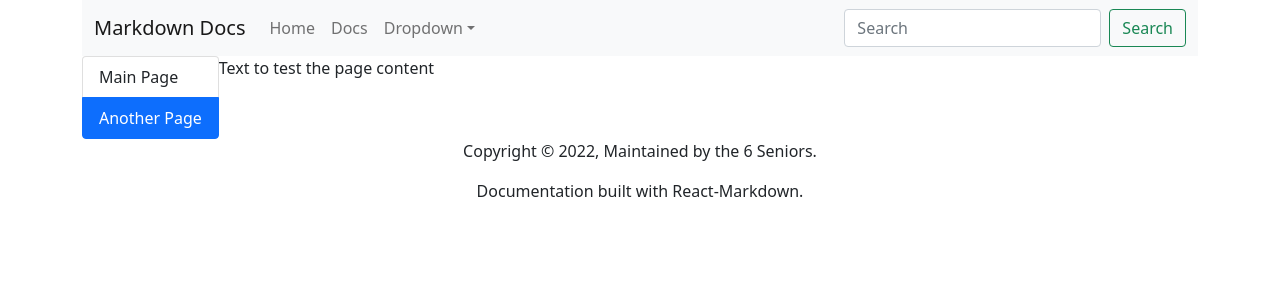
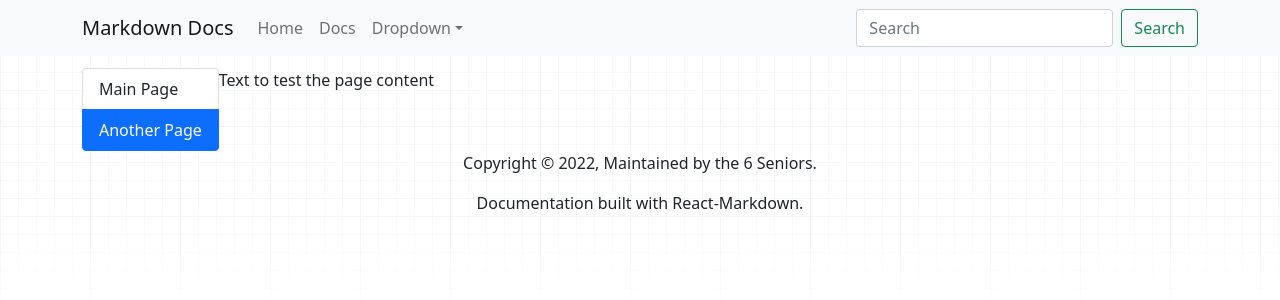
Before and after one commit to maximumJavascript/6-seniors-docs, a React (Create React App) app: page /another_page in a window 1280 px wide. Shown: the top 300 px of the page. Built offline with nearby package versions, Linux system fonts and the light colour scheme.

Commit message:
feat: stiky header

```diff
--- a/src/components/Header/Header.js
+++ b/src/components/Header/Header.js
@@ -8,10 +8,12 @@ import {
   Button,
 } from "react-bootstrap";
 
+import "./header.scss"
+
 function Header() {
   return (
     <header>
-      <Navbar bg="light" expand="lg">
+      <Navbar bg="light" expand="lg" className="fixed-top">
         <Container>
           <Navbar.Brand href="#">Markdown Docs</Navbar.Brand>
           <Navbar.Toggle aria-controls="navbarScroll" />
--- /dev/null
+++ b/src/components/Header/header.scss
@@ -0,0 +1,7 @@
+header{
+  height: 58px;
+  &.fixed-top {
+    position: -webkit-sticky;
+    position: sticky;
+  }
+}
--- a/src/components/NavMenu/NavMenu.js
+++ b/src/components/NavMenu/NavMenu.js
@@ -7,7 +7,7 @@ function NavMenu() {
 
   return (
     <aside>
-      <div class="list-group">
+      <div className="list-group">
         <NavLink
           to="/"
           className={`list-group-item list-group-item-action ${active}`}
--- a/src/components/style/style.scss
+++ b/src/components/style/style.scss
@@ -1,5 +1,18 @@
 html, body {
   height: 100%;
+}
+
+body::before {
+  content: ' ';
+  position: fixed;
+  width: 100%;
+  height: 100%;
+  top: 0;
+  left: 0;
+  background-color: #f8f8f8;
+  background: url(../../assets/img/grid.png) repeat-x;
+  will-change: transform;
+  z-index: -1;
 }
 
 .wrapper {
@@ -8,5 +21,6 @@ html, body {
 }
 
 .main {
+  margin-top: 10px;
   display: flex;
 }
```
Also changed, not shown: src/assets/img/grid.png (added).
